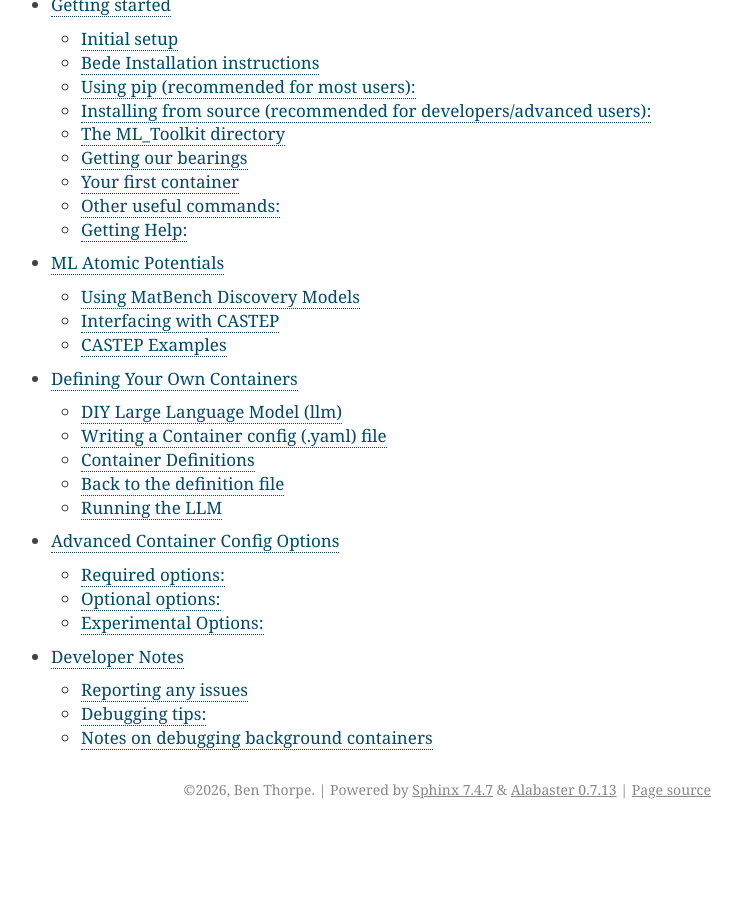
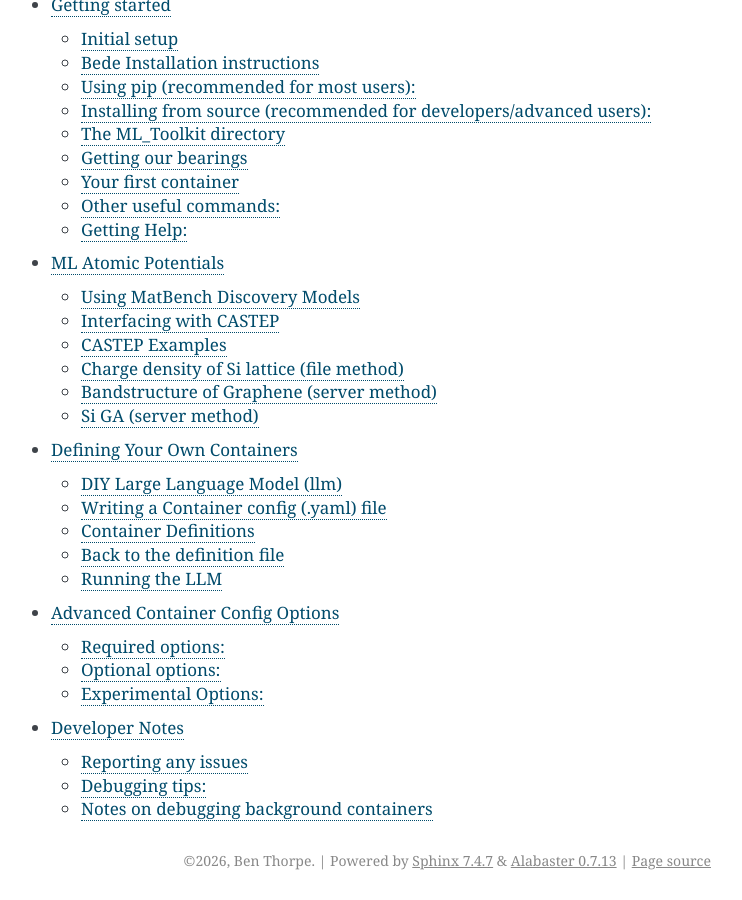
Before and after one commit to bjthorpe/Bede_container_docs, a Sphinx documentation site: the page built from source/index.rst, in a window 1280 px wide and 900 px high, scrolled down 1505 px. Shown: the whole window, without its empty margins (399-1141 px from the left). Built offline with Sphinx 7.4.7, drawn with Linux system fonts in a browser that asks for light colours; before the commit the page ends 2334 px from its top, so only the background shows below that; some of the changed lines change nothing that is shown.

Commit message:
finally cleaned up and finished CASTEP examples

```diff
--- a/source/Examples.rst
+++ b/source/Examples.rst
@@ -38,7 +38,7 @@
 *****************************************
 
 Unfortunately, due to MetaAi's licencing terms you need both a Huggingface account and an API key to be able to download model
-checkpoints for use with bede_ml-toolkit. Furthermore they have gone out of there way to prevent automation.
+checkpoints for use with Bede_ml-toolkit. Furthermore they have gone out of there way to prevent automation.
 
 Thus if you attempt to build/use any of the models tagged MetaAi. that is any of the following:
 
@@ -72,7 +72,7 @@
                             All config files look good
     ********************************************************************************
     *** You have asked for a model that requires a HuggingFace API key to build.****
-    **** This needs to be provided in: /home/ben/ML_Toolkit/API_Keys/HF_AUTH.key****
+    **** This needs to be provided in: ${ML_TOOLKIT_HOME}/API_Keys/HF_AUTH.key  ****
     ************************* See the docs for more details*************************
 
 In which case you will need to do some manual setup by following the instructions
@@ -192,7 +192,7 @@
 
 If you need this CASTEP already has `extensive documentation`_ and we will adapting several of the tutorial
 examples to work with ML potentials. For users on Bede there is (or will be) a module
-containing copy CASTEP 26 available as ``module load castep``. For anyone else you will need
+containing copy CASTEP 26 available as ``module load CASTEP``. For anyone else you will need
 to `install a recent version of CASTEP`_ (preferably V25 or above).
 
 .. _install a recent version of CASTEP: https://www.castep.org/get_castep
@@ -211,12 +211,12 @@
 for the time being as I did not want the additional complications with OpenACC.
 
 It's under ``/projects/bdyrk04/castep26`` you will need to ``module load nvhpc/24.1`` and ``openmpi/4.1.6``.
-You can ignore the system version of OpenBLAS and fftw, as for whatever reason they are only available for gcc.
-NVHPC uses its own blas but only provides cufft which is GPU only. So I complied my own version of fftw under
+You can ignore the system version of OpenBLAS and FFTW, as for whatever reason they are only available for gcc.
+NvHPC uses its own BLAS but only provides CuFFT which is GPU only. So I complied my own version of fftw under
 ``/projects/bdyrk04/libs/lib``.
 
 Charge density of Si lattice (file method)
-******************************************
+------------------------------------------
 
 We will start with a simple calculation used in the CASTEP `charge density tutorial_`. It consists of
 a Si lattice made from a 3 atom unit cell. The CASTEP .cell file should be as follows:
@@ -291,7 +291,7 @@
 Users on there own machines can just run CASTEP as you normally would.
 
 Modification to work with ML Potentials
-*****************************************
+***************************************
 
 To modify this to work with an ML potential we you first we need to ensure you have activated your python virtual
 env if you have not already done so. [#]_ In the Scripts directory for ML_toolkit you will find two files:
@@ -348,7 +348,7 @@
 .. [#] You can easily tell if your python virtual env is active if you can see (bede_ml-toolkit) in your terminal. If not you need to run ``source ~/.venv/bede_ml-toolkit/bin/activate``
 
 Bandstructure of Graphene (server method)
-*****************************************
+-----------------------------------------
 
 Next we'll try something a bit more interesting the following .cell and .param files setup a calculation of the Bandstructure
 for a 1D Hexagonal lattice of carbon atoms, a.k.a  Graphene.
@@ -386,7 +386,7 @@
 
 .. code-block::
 
-    # Graphine.cell
+    # graphene.cell
     %BLOCK LATTICE_CART
     ang
     2.460000  0.000000  0.000000
@@ -490,7 +490,7 @@
     ml-toolkit stop eSEN-30M-OAM
 
 or if running you are running locally you can just run the following to start ml-toolit as a server in the background.
-Then run CASETP and finally shut down the server. Note: you may need to use the ``sleep`` command to wait
+Then run CASTEP and finally shut down the server. Note: you may need to use the ``sleep`` command to wait
 for a few seconds between starting the server and CASTEP as the server can take a short while to actually
 start-up.
 
@@ -509,19 +509,177 @@
 .. figure:: images/graphene_bands_ML.png
     :alt: example bandstructure for Graphene produced by CASTEP using the eSEN-30M-OAM model for potential, forces and stresses.
     :width: 800
-    :align: center
+    :align: Center
 
-    example bandstructure for Graphene produced by CASTEP. using the eSEN-30M-OAM model for potential,
+    example bandstructure for Graphene produced by CASTEP using the eSEN-30M-OAM model for potential,
     forces and stresses.
 
     Note: we used the dispersion.pl plotting script with the -sym=hexagonal parameter to get the
     correct labels for the path though the brillouin zone.
 
 .. [#] For reference a network port is simply a number between 0 and 65535 that points to a location on the network used for communication between programs. See `this site`_ for more information.
-.. [#] An I.p address is a number used in networking to identify different computers on the network. In our case we are using 127.0.0.1 which is a special number that the computer uses to refer to itself.
+.. [#] An ip address is a number used in networking to identify different computers on the network. In our case we are using 127.0.0.1 which is a special number that the computer uses to refer to itself.
 .. [#] Once again if you want to use Models from MetaAi you will need to do some manual setup outlined in `Accessing Models from MetaAi`_ otherwise you will need to use different model.
 .. _this site: https://www.geeksforgeeks.org/computer-networks/what-is-ports-in-networking/
 
+Additional Advanced Options
+***************************
+
+The server method has a few additional options that can be used to allow for more flexibility and help improve performance when running over many cpu cores with mpi.
+These options can be passed in as command line parameters to the ``ml-toolkit start`` command.
+
+- ``-p, --port PORT_NUM`` sets the TCP port used for network communication. Useful if port 5000 is already in use on your network. must be greater than 1024 default is port 5000.
+- ``-t, --timeout TIME``   Server timeout in seconds. The server will be restated if no communication occurs for set amount of time. This is useful for redundancy if the ML model should crash. Must be greater than 0, default is 60 seconds.
+- ``-N, --Nservers NUM_SERVERS`` Number of python servers to spawn, for best performance set this to the number of mpi processes, must be greater than 0. Default is 1
+
+an example of how to use this is as follows:
+
+.. code-block:: bash
+
+    ml-toolkit start eSEN-30M-OAM -N 6 -p 4124 -t 70
+
+In this case we have asked for 6 severs communicating via TCP port 4124 each with a timeout of 70 seconds.
 
 Si GA (server method)
-*********************
+---------------------
+
+Our final example is taken from the `GA tutorial`_ in the CASTEP docs. I consists of using a genetic algorithm
+to predict the most stable structure for a Si lattice (the correct answer for which is a diamond structure).
+
+In this case the cell file already uses the PP devel code so it is easy enough to add in the extra
+bits needed to use an ML potential.
+
+For reference the original .cell file is:
+
+.. code-block::
+
+    %block LATTICE_ABC
+    ang
+    3.8 3.8 3.8
+    90  90  90
+    %endblock LATTICE_ABC
+
+    %block POSITIONS_FRAC
+    Si  0.203  0.617  0.209
+    Si  0.844  0.442  0.350
+    Si  0.964  0.379  0.096
+    Si  0.762  0.524  0.941
+    Si  0.544  0.605  0.781
+    Si  0.238  0.597  0.531
+    Si  0.728  0.914  0.742
+    Si  0.209  0.929  0.435
+    %endblock POSITIONS_FRAC
+
+    %BLOCK SPECIES_POT
+    QC5
+    %ENDBLOCK SPECIES_POT
+
+    symmetry_generate
+    symmetry_tol : 0.05 ang
+
+and the .param file is:
+
+.. code-block::
+
+    task             = genetic algor # Run the GA
+    ga_pop_size      = 12            # Parent population size
+    ga_max_gens      = 12            # Max number of generations to run for
+    ga_mutate_amp    = 1.00          # Mutation amplitude (in Angstrom)
+    ga_mutate_rate   = 0.15          # Probability of mutation to occur
+    ga_fixed_N       = true          # Fix number of ions in each member based on input cell
+
+    rand_seed        = 101213 # Random seed for replicability
+    opt_strategy     = SPEED  # Run quick
+
+    geom_max_iter    = 211 # Can have a large max iter as using pair potentials
+
+    # Don't write most output files for each population member
+    write_checkpoint = NONE
+    write_bib        = FALSE
+    write_cst_esp    = FALSE
+    write_bands      = FALSE
+    write_cell_structure = TRUE
+
+    ######################################
+    # Any extra devel code options       #
+    # & required GA specific devel flags #
+    ######################################
+
+    %block devel_code
+
+    # Command used to call CASTEP for each population member
+    # If not given this defaults to castep.serial
+    CMD: castep.serial :ENDCMD
+
+    GA:
+
+        PP=T   # Using a pair potential
+        IPM=M  # Randomly mutated initial population
+
+        CW=24  # Num gens for convergence
+
+        NI=F   # No niching
+        FW=0.5 # Fitness weighting
+
+        # Asynchronous running options
+        # Required for asynchronous running, without this all geom opts will be run
+        # one after another
+        AS=T   # Run geometry optimisations asynchronously
+        MS=3   # Run 3 geometry optimisations at once
+
+        # Random symmetry children
+        NUM_CHILDREN=12
+        RSC=F
+
+        CORE_RADII_LAMBDA=0.8 # Core radii 0.8 pseudo-potential radii
+
+        SCALE_IGNORE_CONV=T   # Ignore convergence in fitness calculation
+
+    :ENDGA
+
+    # Use pair potentials in geometry optimisations and perform a final snap to symmetry
+    GEOM: PP=T SNAP=T :ENDGEOM
+
+    # Use the Stillinger-Weber pair potential
+    PP=T
+    PP:
+        SW=T
+    :ENDPP
+
+    %endblock devel_code
+
+all we need to do is modify lines 61-63  to add in ``SOC=T`` to the PP devel_code block:
+the keywords to define the socket interface.
+
+.. code-block::
+
+    PP:
+        SW=T
+        SOC=T
+    :ENDPP
+
+then outside the devel_code block. (i.e. before line 24 ``%block devel_code``
+or after line 65 ``%endblock devel_code``) add in the extra keywords to define
+the network settings.
+
+.. code-block::
+
+    socket_port 5000
+    socket_host 127.0.0.1
+
+From there to should be able to run CASTEP with an ML model in the same way as the
+previous example. i.e. If you are on Bede you can modify the batch script then
+submit with ``sbatch`` or with the following if you are running locally.
+
+.. code-block:: bash
+
+    # change directory to where Graphene.param and Graphene.cell are located
+    cd /location/of/Si_GA.param
+    # in this case we are using a model from NequIP
+    ml-toolkit start NequIP-OAM-L
+    # wait for a few seconds as the server needs time to actually start-up
+    sleep 5
+    castep.serial Si_GA
+    ml-toolkit stop NequIP-OAM-L
+
+.. _GA tutorial: https://castep-docs.github.io/castep-docs/tutorials/GA/Introduction/
```
Also changed, not shown: source/images/graphene_bands.png (added), source/images/graphene_bands_ML.png (added).
